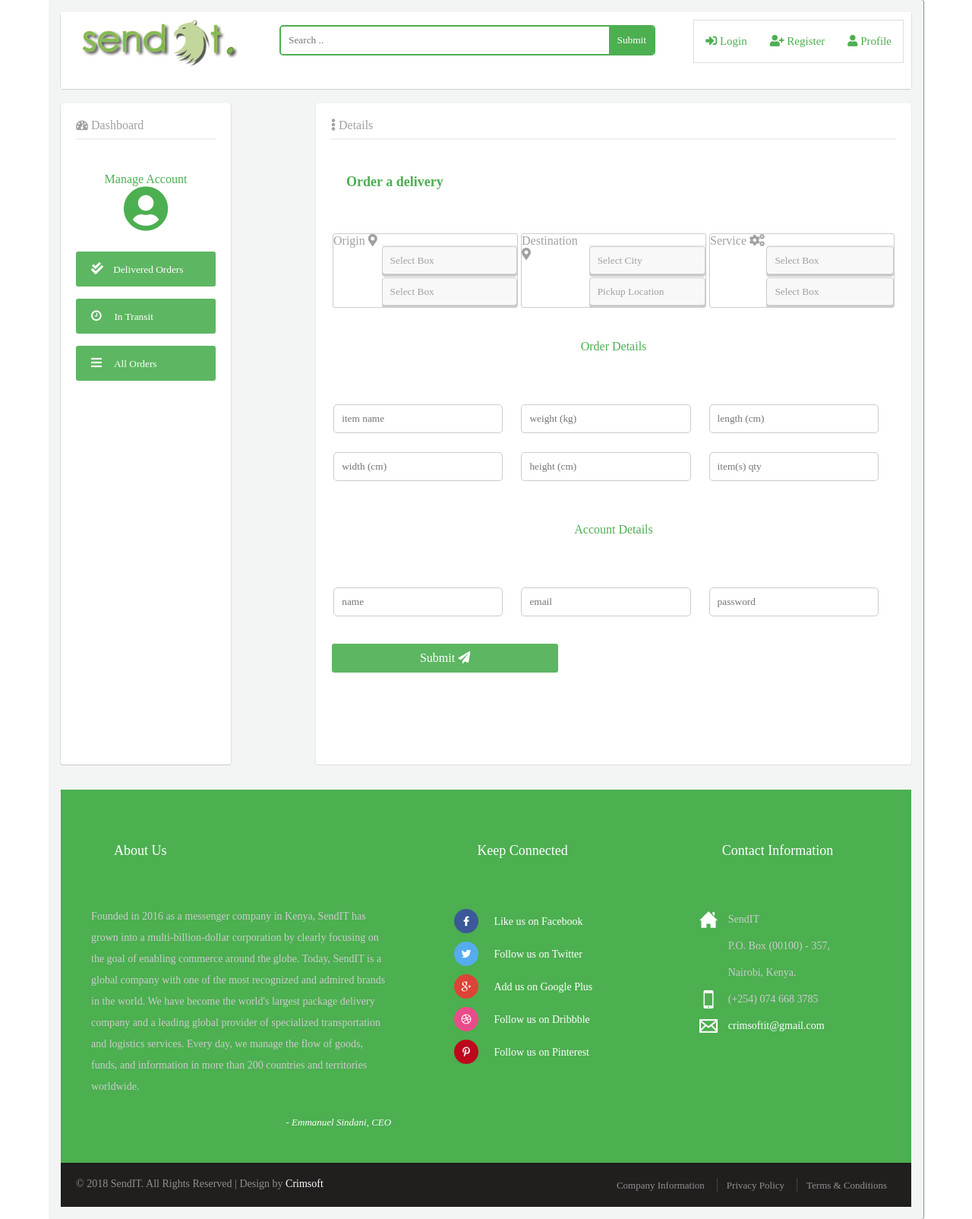
After one commit to sindani254/SendIT, a Flask app: page /profile in a window 1280 px wide. The commit adds this page. Shown: the whole page at 76% size. Run offline with Flask 2, Linux system fonts and the light colour scheme; the visitor is signed in with stand-in values (Sample User, id 1); some libraries are stand-ins or nearby versions; some web fonts are replaced.

Commit message:
updated templates

```diff
--- a/app.py
+++ b/app.py
@@ -1,6 +1,20 @@
-from flask import Flask, render_template, redirect, url_for, request
+from flask import Flask, render_template, redirect, url_for, request, session
+from functools import wraps
 
 app = Flask(__name__)
+
+app.secret_key = "@nonymous"
+
+
+# login required decorator
+def login_required(f):
+    @wraps(f)
+    def wrap(*args, **kwargs):
+        if 'logged_in' in session:
+            return f(*args, **kwargs)
+        else:
+            return redirect(url_for('login'))
+    return wrap
 
 
 @app.route('/')
@@ -15,9 +29,22 @@ def login():
         if request.form['username'] != 'admin' or request.form['password'] != 'admin':
             error = 'invalid credentials, please try again'
         else:
+            session['logged_in'] = True
             return redirect(url_for('index'))
     return render_template('login.html', error=error)
 
 
+@app.route('/logout')
+def logout():
+    session.pop('logged_in', None)
+    return redirect(url_for('index'))
+
+
+@app.route('/profile', methods=['GET'])
+@login_required
+def profile():
+    return render_template("profile.html")
+
+
 if __name__ == '__main__':
     app.run(debug=True)
--- /dev/null
+++ b/templates/profile.html
@@ -0,0 +1,303 @@
+<!DOCTYPE html>
+<html>
+<head>
+<meta name="viewport" content="width=device-width, initial-scale=1">
+
+<title>SendIT | Profile</title>
+        <meta charset="utf-8" name="viewport" content="width=device-width, initial-scale=1.0">
+
+        <!-- fontawesome icons -->
+        <link rel="stylesheet" href="https://use.fontawesome.com/releases/v5.4.2/css/all.css" integrity="sha384-/rXc/GQVaYpyDdyxK+ecHPVYJSN9bmVFBvjA/9eOB+pb3F2w2N6fc5qB9Ew5yIns" crossorigin="anonymous">
+        <link rel="stylesheet" href="https://cdnjs.cloudflare.com/ajax/libs/font-awesome/4.7.0/css/font-awesome.min.css">
+
+
+        <!-- jquery library -->
+        <script src="https://ajax.googleapis.com/ajax/libs/jquery/3.3.1/jquery.min.js"></script>
+
+        <!-- custom css -->
+        <link rel="stylesheet" type="text/css" href="{{ url_for('static', filename='css/style.css') }}">
+        <link rel="stylesheet" type="text/css" href="{{ url_for('static', filename='css/footer-style.css') }}">
+        <link rel="stylesheet" type="text/css" href="{{ url_for('static', filename='css/form_css.css') }}">
+
+    </head>
+    <body>
+
+
+          <div class="container">
+
+
+                <!-- HEADER SECTION BEGINS HERE -->
+                <header>
+                    <div class="header">
+                        <a href="{{ url_for('index') }}" class="logo">
+                            <img src="{{ url_for('static', filename='img/logo.png') }}" alt="logo">
+                        </a>
+                        <div class="search">
+                            <form class="search-form">
+                                <input type="text" placeholder="Search ..">
+                                <input type="submit" value="Submit">
+                            </form>
+                        </div>
+                        <div class="header-right">
+                            <a href="login.html"><i class="fas fa-sign-in-alt"></i> Login</a>
+                            <a href="signup.html"><i class="fas fa-user-plus"></i> Register</a>
+                            <a href="profile.html"><i class="fas fa-user"></i> Profile</a>
+                        </div>
+                    </div>
+
+                </header>
+                <!-- HEADER SECTION ENDS HERE -->
+
+
+
+
+                <section class="user_profile">
+                    <div class="left">
+
+                        <i class="fa fa-dashboard"></i> Dashboard
+                        <hr class="hr1">
+                        <br>
+                        <h4>Manage Account</h>
+                        <p class="fa_user">
+                            <i class="fas fa-user-circle" id="user_icon"></i>
+                        </p>
+                        <br>
+
+                        <ul id="manage_ac">
+
+                            <li>
+                                <button type="button" data-href="delivered_orders.html" class="orders_controls">
+                                    <i class="fas fa-check-double" id="icon_btns"></i> &nbsp; &nbsp;Delivered Orders
+                                </button>
+                            </li>
+
+                            <li>
+                                <button type="button" data-href="my_recent_qstns.html" class="orders_controls">
+                                    <i class="fa fa-clock-o" id="icon_btns" aria-hidden="true"></i> &nbsp; &nbsp; In Transit
+                                </button>
+                            </li>
+
+                            <li>
+                                <button type="button" data-href="my_answers.html" class="orders_controls">
+                                    <i class="fas fa-bars" id="icon_btns" aria-hidden="true"></i> &nbsp; &nbsp; All Orders
+                                </button>
+                            </li>
+                        </ul>
+
+                    </div>
+
+                    <div class="right">
+
+                        <i class="fas fa-ellipsis-v"></i></i> Details
+
+                        <hr class="hr1">
+
+                        <div id="loader">
+                            <section>
+                    <p class="order_title">
+                        Order a delivery
+                    </p>
+                </section>
+
+                <hr class="hr">
+
+
+                <section class="columns">
+
+                    <div class="order-column">
+                        <table>
+                            <tr width="30%">
+                                <td class="order-txt" rowspan="3" align="center">
+                                    Origin <i class="fas fa-map-marker-alt"></i>
+                                </td>
+                            </tr>
+                            <tr>
+                                <td align="right">
+                                    <label>
+                                        <select>
+                                            <option selected> Select Box </option>
+                                            <option>Short Option</option>
+                                            <option>This Is A Longer Option</option>
+                                        </select>
+                                    </label>
+                                </td>
+                            </tr>
+                            <tr>
+                                <td align="right">
+                                    <label>
+                                        <select>
+                                            <option selected> Select Box </option>
+                                            <option>Short Option</option>
+                                            <option>This Is A Longer Option</option>
+                                        </select>
+                                    </label>
+                                </td>
+                            </tr>
+                        </table>
+                    </div>
+
+                    <div class="order-column" id="destination">
+                        <table>
+                            <tr>
+                                <td class="order-txt" rowspan="3" align="center">
+                                    Destination <i class="fas fa-map-marker-alt"></i>
+                                </td>
+                            </tr>
+                            <tr>
+                                <td align="right">
+                                    <label>
+                                        <select>
+                                            <option selected> Select City </option>
+                                            <option>Short Option</option>
+                                            <option>This Is A Longer Option</option>
+                                        </select>
+                                    </label>
+                                </td>
+                            </tr>
+                            <tr>
+                                <td align="right">
+                                    <label>
+                                        <select>
+                                            <option selected> Pickup Location </option>
+                                            <option>Short Option</option>
+                                            <option>This Is A Longer Option</option>
+                                        </select>
+                                    </label>
+                                </td>
+                            </tr>
+
+                        </table>
+                    </div>
+
+                    <div class="order-column">
+                        <table>
+                            <tr>
+                                <td rowspan="3" class="order-txt" align="center">
+                                    Service <i class="fas fa-cogs"></i>
+                                </td>
+                            </tr>
+                            <tr>
+                                <td align="right">
+                                    <label>
+                                        <select>
+                                            <option selected> Select Box </option>
+                                            <option>Short Option</option>
+                                            <option>This Is A Longer Option</option>
+                                        </select>
+                                    </label>
+                                </td>
+                            </tr>
+                            <tr>
+                                <td align="right">
+                                    <label>
+                                        <select>
+                                            <option selected> Select Box </option>
+                                            <option>Short Option</option>
+                                            <option>This Is A Longer Option</option>
+                                        </select>
+                                    </label>
+                                </td>
+                            </tr>
+                        </table>
+                    </div>
+
+                </section>
+
+                <h4 class="order_details_title">Order Details</h4>
+                <hr class="hr">
+                <div class="order_details">
+
+                    <input type="text" class="order-input" id="item-name" placeholder="item name" name="item-name">
+                    <input type="text" class="order-input" id="item-weight" placeholder="weight (kg)" name="item-weight">
+                    <input type="text" class="order-input" id="item-length" placeholder="length (cm)" name="item-length">
+                    <input type="text" class="order-input" id="item-width" placeholder="width (cm)" name="item-width">
+                    <input type="text" class="order-input" id="item-height" placeholder="height (cm)" name="item-height">
+                    <input type="number" class="order-input" id="item-qty" placeholder="item(s) qty" name="item-height">
+
+                </div>
+
+                <h4 class="order_details_title">Account Details</h4>
+
+                <hr class="hr">
+
+                <div class="order_details">
+                    <input type="text" class="order-input" id="u_name" placeholder="name" name="u_name">
+                    <input type="email" class="order-input" id="email" placeholder="email" name="email">
+                    <input type="password" class="order-input" id="pwd" placeholder="password" name="pswd">
+                </div>
+                    <br>
+                    <button type="submit" class="order_btn">
+                        Submit <i class="fas fa-paper-plane"></i>
+                    </button>
+                        </div>
+
+                    </div>
+
+                </section>
+
+                <br>
+
+                <div class="content">
+
+                    <div class="footer-grids">
+
+                        <div class="footer one">
+                            <h3>About Us</h3>
+                            <p>
+                                Founded in 2016 as a messenger company in Kenya, SendIT has grown into a multi-billion-dollar corporation by clearly focusing on the goal of enabling commerce around the globe. Today, SendIT is a global company with one of the most recognized and admired brands in the world. We have become the world's largest package delivery company and a leading global provider of specialized transportation and logistics services. Every day, we manage the flow of goods, funds, and information in more than 200 countries and territories worldwide.
+                            </p>
+                            <p class="manu">- Emmanuel Sindani, CEO</p>
+                            <div class="clear"></div>
+                        </div>
+                        <div class="footer two">
+                            <h3>Keep Connected</h3>
+                            <ul>
+                                <li><a class="fb" href="#"><i></i>Like us on Facebook</a></li>
+                                <li><a class="fb1" href="#"><i></i>Follow us on Twitter</a></li>
+                                <li><a class="fb2" href="#"><i></i>Add us on Google Plus</a></li>
+                                <li><a class="fb3" href="#"><i></i>Follow us on Dribbble</a></li>
+                                <li><a class="fb4" href="#"><i></i>Follow us on Pinterest</a></li>
+                            </ul>
+                        </div>
+
+                        <div class="footer three">
+                            <h3>Contact Information</h3>
+                            <ul>
+                                <li>SendIT <span>P.O. Box (00100) - 357,</span>Nairobi, Kenya.</li>
+                                <li>(+254) 074 668 3785  </li>
+                                <li><a href="crimsoftit@gmail.com">crimsoftit@gmail.com</a> </li>
+                            </ul>
+                        </div>
+
+                        <div class="clear"></div>
+
+                    </div>
+
+
+                    <div class="copy-right-grids">
+                        <div class="copy-left">
+                                <p class="footer-gd">© 2018 SendIT. All Rights Reserved | Design by <a href="https://manu1919.github.io/" target="_blank">Crimsoft</a></p>
+                        </div>
+                        <div class="copy-right">
+                            <ul>
+                                <li><a href="#">Company Information</a></li>
+                                <li><a href="#">Privacy Policy</a></li>
+                                <li><a href="#">Terms & Conditions</a></li>
+                            </ul>
+                        </div>
+                        <div class="clear"></div>
+                    </div>
+                </div>
+
+
+            </div>
+
+            <script type="text/javascript" src="js/js.js"></script>
+            <script type="text/javascript">
+                jQuery(document).ready(function($) {
+                    $("#loader").load("my_qstns.html");
+                });
+            </script>
+
+    </body>
+</html>
```
Also changed, not shown: templates/index.html (+6 -2 lines).
